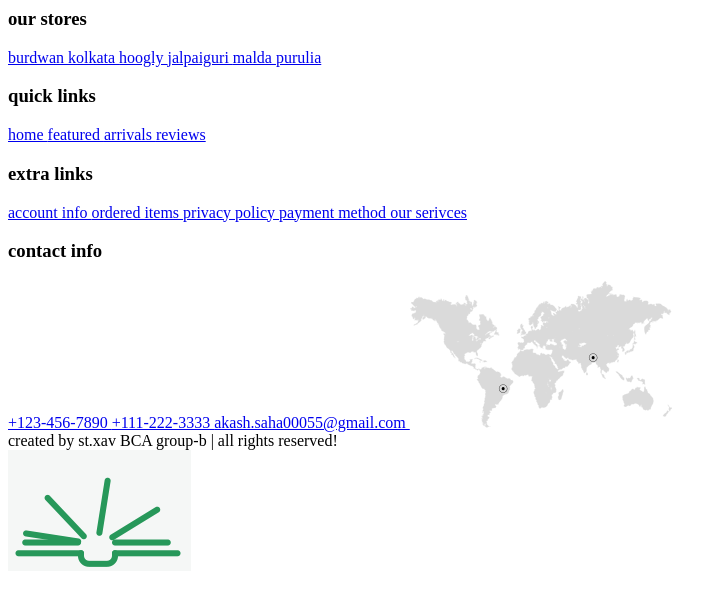
After one commit to Suparno-0069/Project-Sem-VI, a PHP site: page /footer.html in a window 1280 px wide. The commit adds this page. Shown: the top 606 px of the page, without its empty margins (0-727 px from the left). Run offline with PHP 8.4, Linux system fonts and the light colour scheme.

```diff
--- a/css/style.css
+++ b/css/style.css
@@ -109,7 +109,7 @@ section{
 }
 
 .header .header-1 .logo i{
-    color:var(--yellow);
+    color:chocolate;
 }
 .header .header-2 .navbar .head-logo{
     cursor: pointer;
--- /dev/null
+++ b/footer.html
@@ -0,0 +1,58 @@
+<!-- <link rel="stylesheet" href="css/style.css"> -->
+
+<section class="footer">
+
+    <div class="box-container">
+
+        <div class="box">
+            <h3>our stores</h3>
+            <a href="#"> <i class="fas fa-map-marker-alt"></i> burdwan </a>
+            <a href="#"> <i class="fas fa-map-marker-alt"></i> kolkata </a>
+            <a href="#"> <i class="fas fa-map-marker-alt"></i> hoogly </a>
+            <a href="#"> <i class="fas fa-map-marker-alt"></i> jalpaiguri </a>
+            <a href="#"> <i class="fas fa-map-marker-alt"></i> malda </a>
+            <a href="#"> <i class="fas fa-map-marker-alt"></i> purulia </a>
+        </div>
+
+        <div class="box">
+            <h3>quick links</h3>
+            <a href="#"> <i class="fas fa-arrow-right"></i> home </a>
+            <a href="#"> <i class="fas fa-arrow-right"></i> featured </a>
+            <a href="#"> <i class="fas fa-arrow-right"></i> arrivals </a>
+            <a href="#"> <i class="fas fa-arrow-right"></i> reviews </a>
+        </div>
+
+        <div class="box">
+            <h3>extra links</h3>
+            <a href="#"> <i class="fas fa-arrow-right"></i> account info </a>
+            <a href="#"> <i class="fas fa-arrow-right"></i> ordered items </a>
+            <a href="#"> <i class="fas fa-arrow-right"></i> privacy policy </a>
+            <a href="#"> <i class="fas fa-arrow-right"></i> payment method </a>
+            <a href="#"> <i class="fas fa-arrow-right"></i> our serivces </a>
+        </div>
+
+        <div class="box">
+            <h3>contact info</h3>
+            <a href="#"> <i class="fas fa-phone"></i> +123-456-7890 </a>
+            <a href="#"> <i class="fas fa-phone"></i> +111-222-3333 </a>
+            <a href="#"> <i class="fas fa-envelope"></i> akash.saha00055@gmail.com </a>
+            <img src="image/worldmap.png" class="map" alt="">
+        </div>
+
+    </div>
+
+    <div class="share">
+        <a href="#" class="fab fa-facebook-f"></a>
+        <a href="#" class="fab fa-twitter"></a>
+        <a href="#" class="fab fa-instagram"></a>
+        <a href="#" class="fab fa-linkedin"></a>
+        <a href="#" class="fab fa-pinterest"></a>
+    </div>
+
+    <div class="credit"> created by <span>st.xav BCA group-b</span> | all rights reserved! </div>
+
+</section>
+
+<div class="loader-container">
+    <img src="image/loader-img.gif" alt="">
+</div>
--- a/index.html
+++ b/index.html
@@ -60,7 +60,6 @@
                 <!-- <div class="icons"> -->
                 <div id="search-btn" class="fas fa-search"></div>
                 <div class="head-logo">
-                    <!-- <a href="#" class="fas fa-shopping-cart"></a> -->
                     <a href="#"><div id="login-btn" class="fas fa-user"></div></a>
                 </div>
             </nav>
```
Also changed, not shown: css/stylebyakash.css (added, +101 -0 lines), indexbyakash.html (added, +32 -0 lines).
